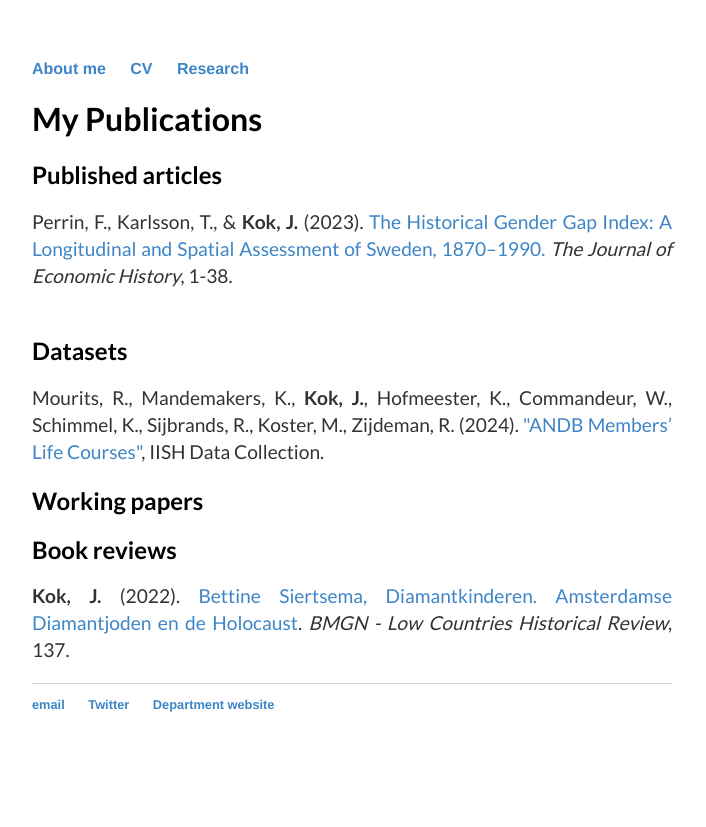
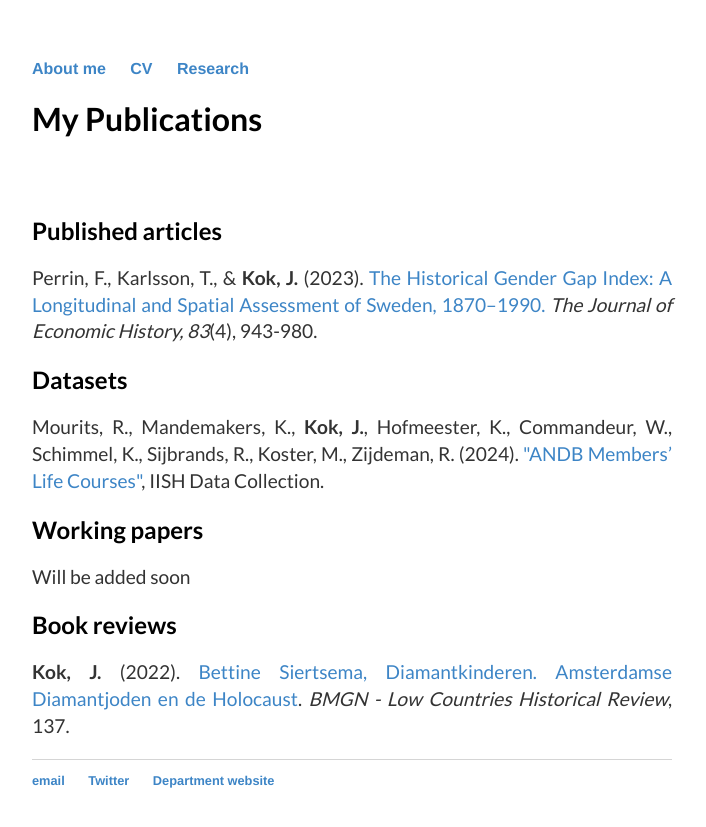
Before and after one commit to kok-joris/kok-joris.github.io, a Jekyll site: the page built from research/index.html, in a window 1280 px wide. Shown: the top 827 px of the page, without its empty margins (288-994 px from the left). Built offline with Jekyll 4.4.1, drawn with Linux system fonts in a browser that asks for light colours; Markdown is read by kramdown in place of the engine named in the settings.

Commit message:
Update index.html

```diff
--- a/research/index.html
+++ b/research/index.html
@@ -3,11 +3,14 @@
 title: Research
 ---
 <div class="blurb">
+
 	<h1>My Publications</h1>
+
+	<br><br>
+
 	<h2>Published articles</h2>
-	<p align="justify"> Perrin, F., Karlsson, T., & <b>Kok, J.</b> (2023). <a href="https://www.cambridge.org/core/services/aop-cambridge-core/content/view/D50225E04E4573AA7D3B175032291B2C/S0022050723000359a.pdf/the-historical-gender-gap-index-a-longitudinal-and-spatial-assessment-of-sweden-1870-1990.pdf" target="_blank">The Historical Gender Gap Index: A Longitudinal and Spatial Assessment of Sweden, 1870–1990.</a> <i>The Journal of Economic History</i>, 1-38.
-
-<br><br>
+	<p align="justify"> Perrin, F., Karlsson, T., & <b>Kok, J.</b> (2023). <a href="https://www.cambridge.org/core/services/aop-cambridge-core/content/view/D50225E04E4573AA7D3B175032291B2C/S0022050723000359a.pdf/the-historical-gender-gap-index-a-longitudinal-and-spatial-assessment-of-sweden-1870-1990.pdf" target="_blank">The Historical Gender Gap Index: A Longitudinal and Spatial Assessment of Sweden, 1870–1990.</a>
+		<i>The Journal of Economic History, 83</i>(4), 943-980.
 
 	<h2>Datasets</h2>
 	<p align="justify"> Mourits, R., Mandemakers, K., <b>Kok, J.</b>, Hofmeester, K., Commandeur, W., Schimmel, K., Sijbrands, R., Koster, M., Zijdeman, R. (2024).
@@ -16,6 +19,7 @@
 
 	<h2>Working papers</h2>
 	<p>
+		Will be added soon
 	</p>
 
 	<h2>Book reviews</h2>
```
